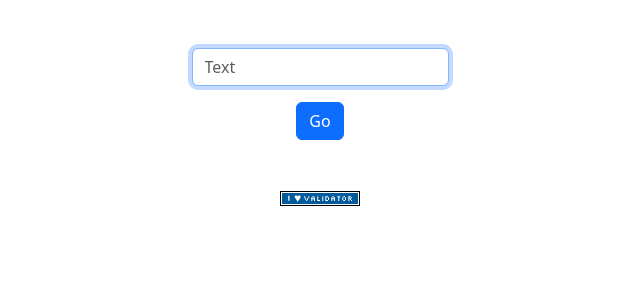
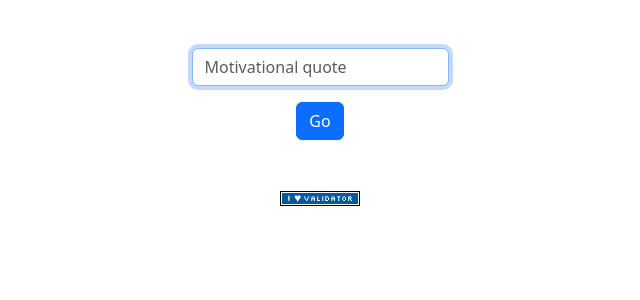
Before and after one commit to doornob19/CS50-Productivity, a Flask app: page /mousesay in a window 1280 px wide. Shown: the part 76-376 px from the top of the page, without its empty margins (320-960 px from the left). Run offline with Flask 3, Linux system fonts and the light colour scheme; a user stored in the database is signed in; some libraries are stand-ins or nearby versions.

Commit message:
added conditionals to index.html

```diff
--- a/project/templates/index.html
+++ b/project/templates/index.html
@@ -5,6 +5,7 @@
 {% endblock %}
 
 {% block main %}
+    {% if tasks or habits %}
         {% if tasks %}
             <table class="table table-striped">
                 <thead>
@@ -65,6 +66,7 @@
                         </form>
                         <form action="/habit" method="post">
                             <button type="submit" class="btn btn-danger btn-sm px-4 rounded-pill" name="delete" value = "{{ habit.id }}">Delete</button>
+                        </form>
                     </div>
                 {% endfor %}
 
@@ -73,4 +75,8 @@
                 </form>
             </div>
         {% endif %}
+
+    {% else %}
+        <p class="h3">Add a task or habit to get started!</p>
+    {% endif %}
 {% endblock %}
--- a/project/templates/mousesay.html
+++ b/project/templates/mousesay.html
@@ -7,7 +7,7 @@
 {% block main %}
     <form action="/mousesay" method="post">
         <div class="mb-3">
-            <input class="form-control mx-auto w-auto" autocomplete="off" autofocus name="text" required placeholder="Text" type="text">
+            <input class="form-control mx-auto w-auto" autocomplete="off" autofocus name="text" required placeholder="Motivational quote" type="text">
         </div>
         <button class="btn btn-primary" type="submit">Go</button>
     </form>
```
Also changed, not shown: project/project.db, 2 other files. Lines whose indentation alone changed are shown as unchanged.
